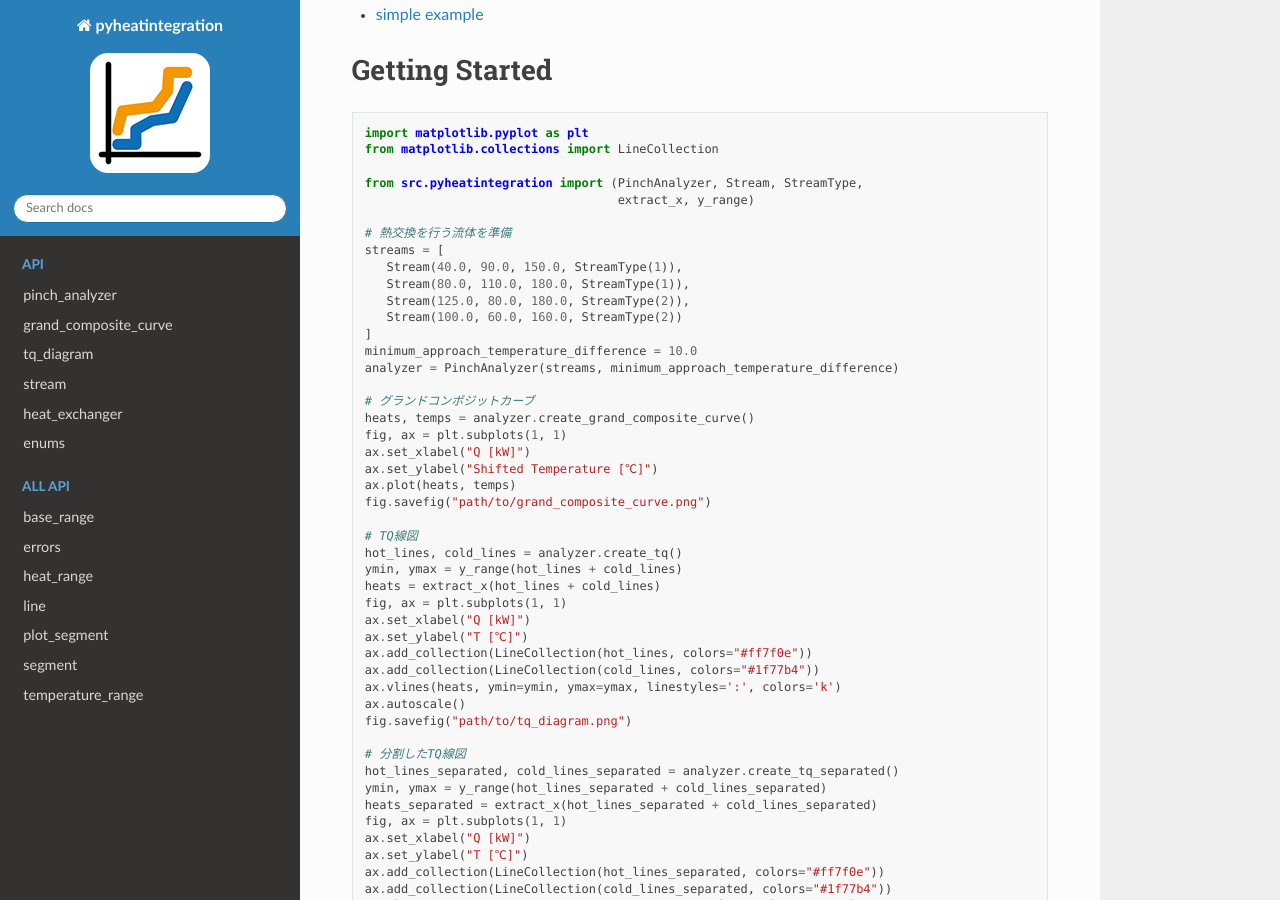
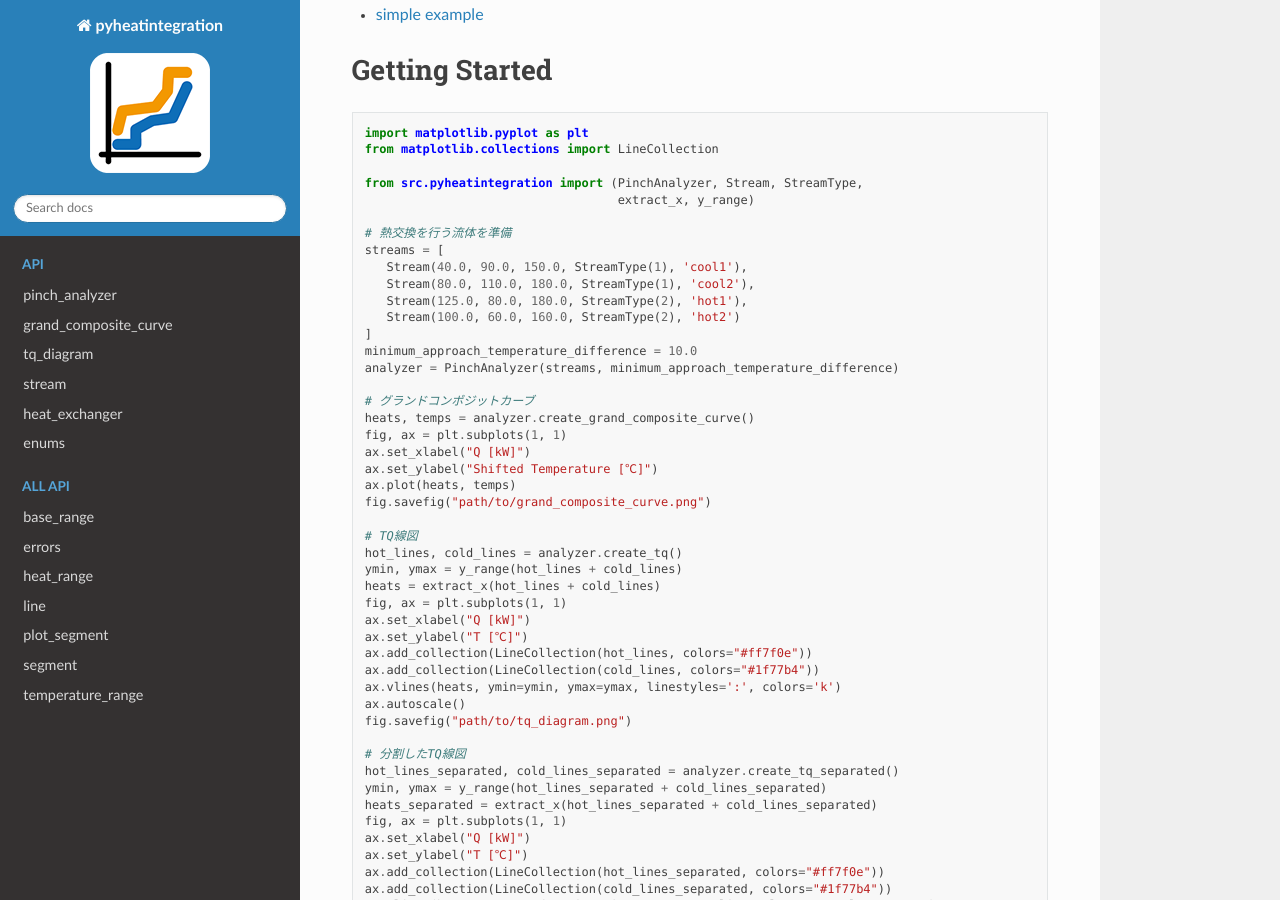
Before and after one commit to tarao1006/pyheatintegration, a Sphinx documentation site: the page built from docs/index.rst, in a window 1280 px wide and 900 px high, scrolled down 442 px. Built offline with Sphinx 7.4.7 and the Read the Docs theme 2.0.0, drawn with Linux system fonts in a browser that asks for light colours; some of the changed text lies outside the part shown.

Commit message:
Update docs

```diff
--- a/docs/index.rst
+++ b/docs/index.rst
@@ -29,10 +29,10 @@
 
    # 熱交換を行う流体を準備
    streams = [
-      Stream(40.0, 90.0, 150.0, StreamType(1)),
-      Stream(80.0, 110.0, 180.0, StreamType(1)),
-      Stream(125.0, 80.0, 180.0, StreamType(2)),
-      Stream(100.0, 60.0, 160.0, StreamType(2))
+      Stream(40.0, 90.0, 150.0, StreamType(1), 'cool1'),
+      Stream(80.0, 110.0, 180.0, StreamType(1), 'cool2'),
+      Stream(125.0, 80.0, 180.0, StreamType(2), 'hot1'),
+      Stream(100.0, 60.0, 160.0, StreamType(2), 'hot2')
    ]
    minimum_approach_temperature_difference = 10.0
    analyzer = PinchAnalyzer(streams, minimum_approach_temperature_difference)
@@ -132,15 +132,15 @@
 .. code-block:: python
 
    streams = [
-      Stream(40.0, 90.0, 150.0, StreamType(1)),
-      Stream(80.0, 110.0, 180.0, StreamType(1)),
-      Stream(125.0, 80.0, 180.0, StreamType(2)),
-      Stream(100.0, 60.0, 160.0, StreamType(2))
+      Stream(40.0, 90.0, 150.0, StreamType(1), 'cool1'),
+      Stream(80.0, 110.0, 180.0, StreamType(1), 'cool2'),
+      Stream(125.0, 80.0, 180.0, StreamType(2), 'hot1'),
+      Stream(100.0, 60.0, 160.0, StreamType(2), 'hot2')
    ]
 
 ``Stream`` のコンストラクタ:
 
-.. py:class:: Stream(input_temperature: float, output_temperature: float, heat_flow: float, type_: StreamType, cost: float = 0.0)
+.. py:class:: Stream(input_temperature: float, output_temperature: float, heat_flow: float, type_: StreamType, cost: float = 0.0, id_: str = '')
 
 .. code-block:: python
 
```
